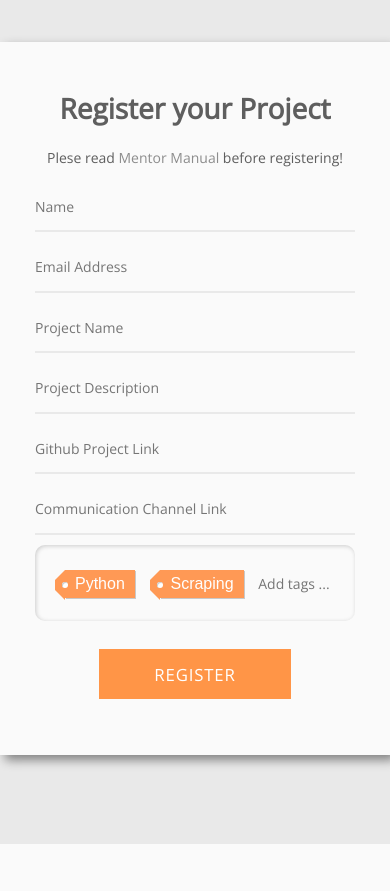
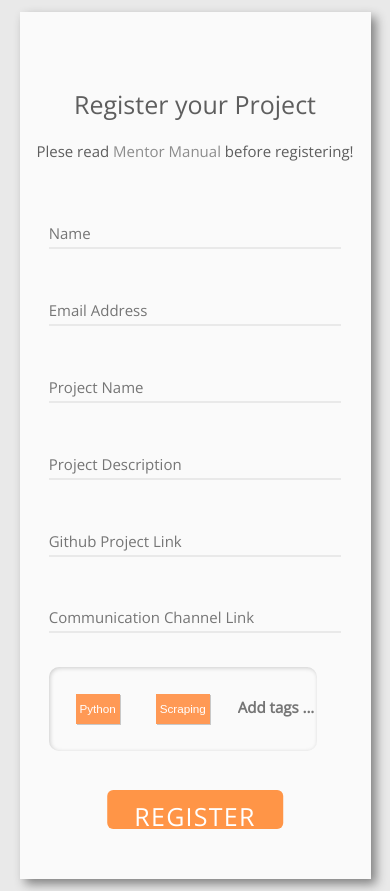
Before and after one commit to kossiitkgp/kwoc-2017, a Flask app: page /mentor_form in a window 390 px wide. Before the commit the page ends 844 px from the top, so only its background shows below. Run offline with Flask 2, Linux system fonts and the light colour scheme; some libraries are stand-ins or nearby versions.

Commit message:
added modal; fixed FAQ and form made mobile responsive

```diff
--- a/templates/helper_macros.html
+++ b/templates/helper_macros.html
@@ -189,9 +189,9 @@
                     <div class="row margin-four">
 
                         <a href ="#timeline"><div class="col-md-3 col-sm-4 text-center"><i class="icon-clock small-icon black-text"></i><h6 class="black-text margin-two no-margin-bottom">Timeline</h6></div></a>
-                        <div onclick="openManual()" class="col-md-3 col-sm-4 text-center"><i class="icon-documents small-icon black-text"></i><h6 class="black-text margin-two no-margin-bottom">Manuals</h6></div>
+                        <a><div style="cursor:pointer;" onclick="openManual()" class="col-md-3 col-sm-4 text-center"><i class="icon-documents small-icon black-text"></i><h6 class="black-text margin-two no-margin-bottom">Manuals</h6></div></a>
                         <a href="https://www.facebook.com/groups/kwoc2016"><div class="col-md-3 col-sm-4 text-center"><i class="icon-chat small-icon black-text"></i><h6 class="black-text margin-two no-margin-bottom">Social groups</h6></div></a>
-                        <a href="{{ url_for('faq') }}"<div class="col-md-3 col-sm-4 text-center"><i class="icon-caution small-icon black-text"></i><h6 class="margin-two no-margin-bottom"> <div class="black-text">FAQ</div></a></h6></div>
+                        <a href="{{ url_for('faq') }}"><div class="col-md-3 col-sm-4 text-center"><i class="icon-caution small-icon black-text"></i><h6 class="black-text margin-two no-margin-bottom">FAQ</h6></div></a>
                     </div>
                 </div>
             </div>
--- a/templates/mentor_form.html
+++ b/templates/mentor_form.html
@@ -1,7 +1,10 @@
 <!doctype html>
 <html lang="en">
     <head>
+      <link rel="stylesheet" href="https://maxcdn.bootstrapcdn.com/bootstrap/3.3.7/css/bootstrap.min.css">
+       <meta name="viewport" content="width=device-width, initial-scale=1.0">
       <script src="https://ajax.googleapis.com/ajax/libs/jquery/3.2.1/jquery.min.js"></script>
+      <script src="https://maxcdn.bootstrapcdn.com/bootstrap/3.3.7/js/bootstrap.min.js"></script>
       <style>
       @import url(https://fonts.googleapis.com/css?family=Open+Sans:400);
 
@@ -24,24 +27,25 @@ body {
 /* Form Layout */
 .form-wrapper {
   background: #fafafa;
-  margin: 3em auto;
-  padding: 2em 1em;
-  padding-bottom:4em;
-  max-width: 600px;
+  margin: 3vw auto;
+  padding: 5vh 1vw;
+  padding-bottom:6vh;
+  max-width: 50vw;
   box-shadow: 5px 5px 10px grey;
+  min-height:100vh;
 }
 
 h1 {
   text-align: center;
-  padding: 1em 0;
+  padding: 2vh 0;
 }
 
 form {
-  padding: 0 1.5em;
+  padding: 0 3vh;
 }
 
 .form-item {
-  margin-bottom: 0.75em;
+  margin-bottom: 2vh;
   width: 100%;
 }
 
@@ -51,7 +55,7 @@ form {
   border-bottom: 2px solid #e9e9e9;
   color: #666;
   font-family: 'Open Sans', sans-serif;
-  font-size: 1em;
+  font-size: 1.2vw;
   height: 50px;
   transition: border-color 0.3s;
   width: 100%;
@@ -63,7 +67,7 @@ form {
 }
 
 .button-panel {
-  margin: 2em 0 0;
+   margin: 2vw 0 0;
   width: 100%;
 }
 
@@ -75,9 +79,9 @@ form {
   position: relative;
   left:50%;
   transform: translateX(-50%);
-  height: 50px;
+  height: 4vw;
   font-family: 'Open Sans', sans-serif;
-  font-size: 1.2em;
+  font-size: 2vw;
   letter-spacing: 0.05em;
   text-align: center;
   text-transform: uppercase;
@@ -90,8 +94,8 @@ form {
 }
 
 .form-footer {
-  font-size: 1em;
-  padding-bottom: 1em;
+  font-size: 1.5vw;
+  padding-bottom: 1vw;
   text-align: center;
 }
 
@@ -111,7 +115,7 @@ form {
   border-radius: 10px;
   box-shadow: 1px 1px 4px #CCC inset;
   padding: 10px;
-  width: 100%;
+  width: 45vw;
   background: #fafafa;
   margin: auto;
 }
@@ -132,9 +136,9 @@ form {
   display: inline-block;
   background: #F95;
   color: #FFF;
-  padding: 5px 10px;
-  margin:2px 2px 2px 20px;
-  font: normal 16px sans-serif;
+  padding: 1vh 1vw;
+  margin:2vh 2vh 2vh 2vh;
+  font: normal 1vw sans-serif;
   position: relative;
   cursor: default;
   box-shadow:1px 1px 0 rgba(0,0,0,.2);
@@ -149,13 +153,13 @@ form {
   position: absolute;
   width: 0;
   background: inherit;
-  height: 10px;
-  border: 10px solid #fafafa;
+  height: 15px;
+  border: 15px solid #fafafa;
   border-right-color: transparent;
   -webkit-border-radius: 10px 0 0 10px;
   -moz-border-radius:10px 0 0 10px;
   border-radius:10px 0 0 10px;
-  left: -20px;
+  left: -25px;
   top: 0;
 }
 
@@ -189,6 +193,54 @@ form {
 .close:hover {
   color: rgba(0,0,0,.5);
 }
+@media only screen and (max-width: 500px) {
+      .form-wrapper {
+    max-width: 90vw;
+    min-height:95vh;
+  }
+  h1 {
+    text-align: center;
+    padding: 2vh 0;
+    font-size: 25px;
+  }
+  .form-footer {
+    font-size: 15px;
+    padding-bottom: 1vw;
+    text-align: center;
+  }
+  .form-item {
+    margin-top: 4vh;
+    margin-bottom: 4vh;
+    width: 100%;
+  }
+  .form-item input {
+    font-size: 15px;
+    height: 30px;
+  }
+  #tags{
+    width:100%;
+  }
+  #tag-typer{
+    width: 100px;
+    font-size: 15px;
+  }
+  .tag{
+    padding: 1vh 1vw;
+    margin:2vh 2vh 2vh 2vh;
+    font: normal 3vw sans-serif;
+  }
+  .button-panel .button {
+    height: 10vw;
+    font-size: 25px;
+    width: 60%;
+  }
+  .tag:before{
+    display: none;
+  }
+  .tag:after{
+    display: none;
+  }
+  }
       </style>
     </head>
     <body>
@@ -235,10 +287,30 @@ form {
   </label>
     </div>
     <div class="button-panel">
-      <input class="button" type="submit" value="Register" title="Register"></input>
+      <input class="button btn btn-info btn-lg" data-toggle="modal" data-target="#myModal" type="submit" value="Register" title="Register"></input>
     </div>
   </form>
 </div>
+
+<div class="modal fade" id="myModal" role="dialog">
+    <div class="modal-dialog">
+
+      <!-- Modal content-->
+      <div class="modal-content">
+        <div class="modal-header">
+          <button type="button" class="close" data-dismiss="modal">&times;</button>
+          <h4 class="modal-title">Registration Success</h4>
+        </div>
+        <div class="modal-body">
+          <p style="font-size:15px;">You have been successfully registered as a mentor.</p>
+        </div>
+        <div class="modal-footer">
+          <button type="button" class="btn btn-default" data-dismiss="modal">Go to home page</button>
+        </div>
+      </div>
+
+    </div>
+  </div>
     </body>
 <script>
 $(document).ready( function() {
```
